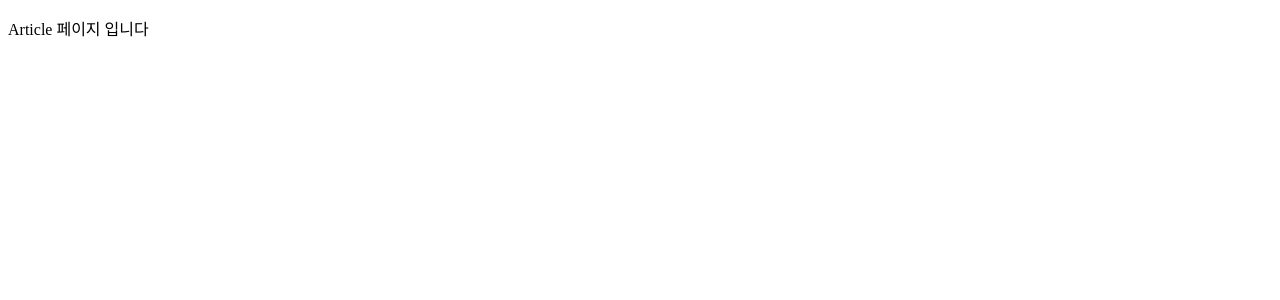
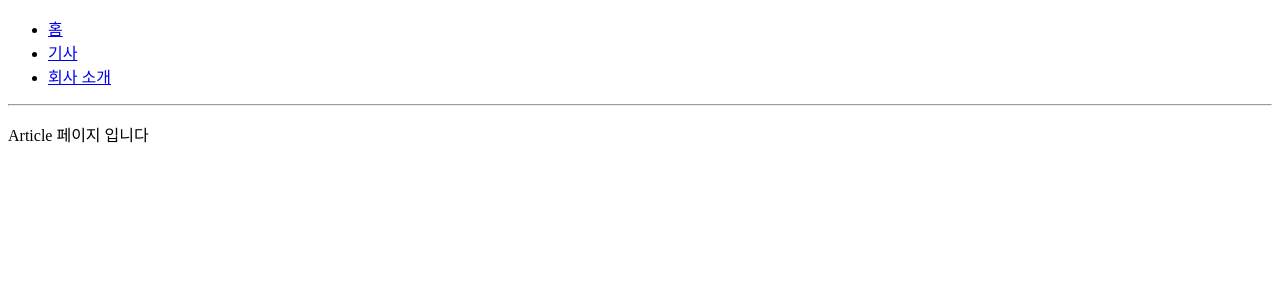
Before and after one commit to dong-junn/react-class, a React (Create React App) app: page /article in a window 1280 px wide. Shown: the top 300 px of the page. Built offline with nearby package versions, Linux system fonts and the light colour scheme.

Commit message:
13주차 6번 완료

```diff
--- /dev/null
+++ b/src/component/week13/6/AboutPage.js
@@ -0,0 +1,3 @@
+export default function AboutPage() {
+    return <p>about 페이지 입니다</p>;
+}
--- /dev/null
+++ b/src/component/week13/6/ArticlePage.js
@@ -0,0 +1,3 @@
+export default function ArticlePage() {
+    return <p>Article 페이지 입니다</p>;
+}
--- /dev/null
+++ b/src/component/week13/6/RouterApp.js
@@ -0,0 +1,17 @@
+import { Link, Outlet } from 'react-router-dom';
+
+export default function RouterApp() {
+    return (
+        <>
+            <ul>
+                {/* 라우팅 지원 링크 생성 */}
+                <li><Link to="/">홈</Link></li>
+                <li><Link to="/article">기사</Link></li>
+                <li><Link to="/about">회사 소개</Link></li>
+            </ul>
+            <hr />
+            {/* 링크 표시 영역 확보 */}
+            <Outlet />
+        </>
+    );
+}
--- /dev/null
+++ b/src/component/week13/6/TopPage.js
@@ -0,0 +1,3 @@
+export default function TopPage() {
+    return <p>Top 페이지 입니다</p>;
+}
--- /dev/null
+++ b/src/component/week13/6/routesLink.js
@@ -0,0 +1,17 @@
+import {createBrowserRouter, createRoutesFromElements, Route} from "react-router-dom";
+import RouterApp from "./RouterApp";
+import TopPage from "./TopPage";
+import ArticlePage from "./ArticlePage";
+import AboutPage from "./AboutPage";
+
+export const routesLink = createBrowserRouter(
+    createRoutesFromElements(
+        // 상위 경로 추가
+        <Route path="/" element={<RouterApp />}>
+            {/* <Route path="" element={<TopPage />} /> */}
+            <Route index element={<TopPage />} />
+            <Route path="article" element={<ArticlePage />} />
+            <Route path="about" element={<AboutPage />} />
+        </Route>
+    )
+);
--- a/src/index.js
+++ b/src/index.js
@@ -1,12 +1,12 @@
 import React from 'react';
 import ReactDOM from 'react-dom/client';
-import {RouterProvider} from "react-router-dom";
-import routesBasic from "./component/week13/5/routesBasic";
+import { RouterProvider } from "react-router-dom";
+import {routesLink} from "./component/week13/6/routesLink";
 
 
 const root = ReactDOM.createRoot(document.getElementById('root'));
 root.render(
-  <RouterProvider router={routesBasic}/>
+  <RouterProvider router={ routesLink }/>
 );
 
 // If you want to start measuring performance in your app, pass a function
```
